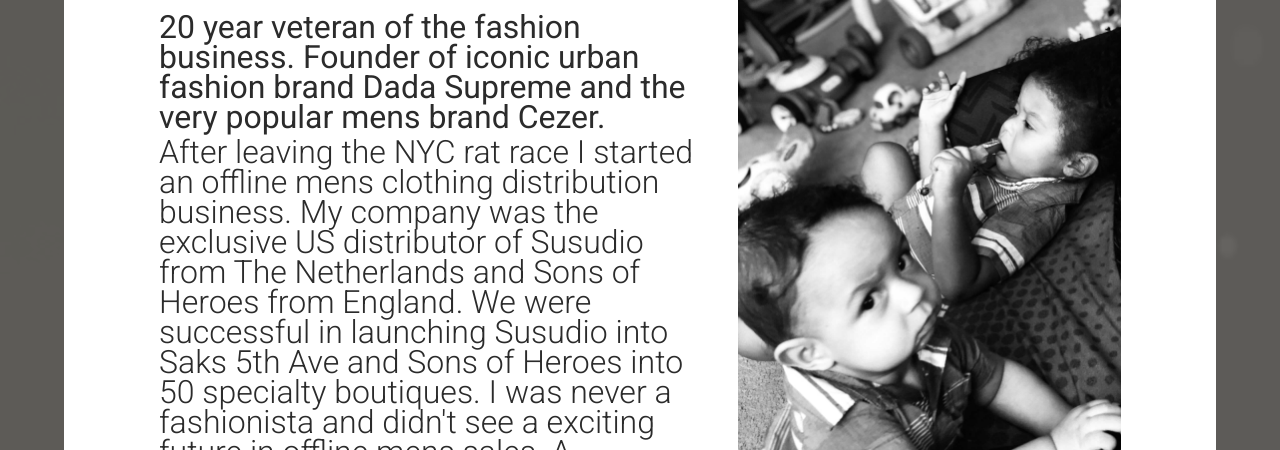
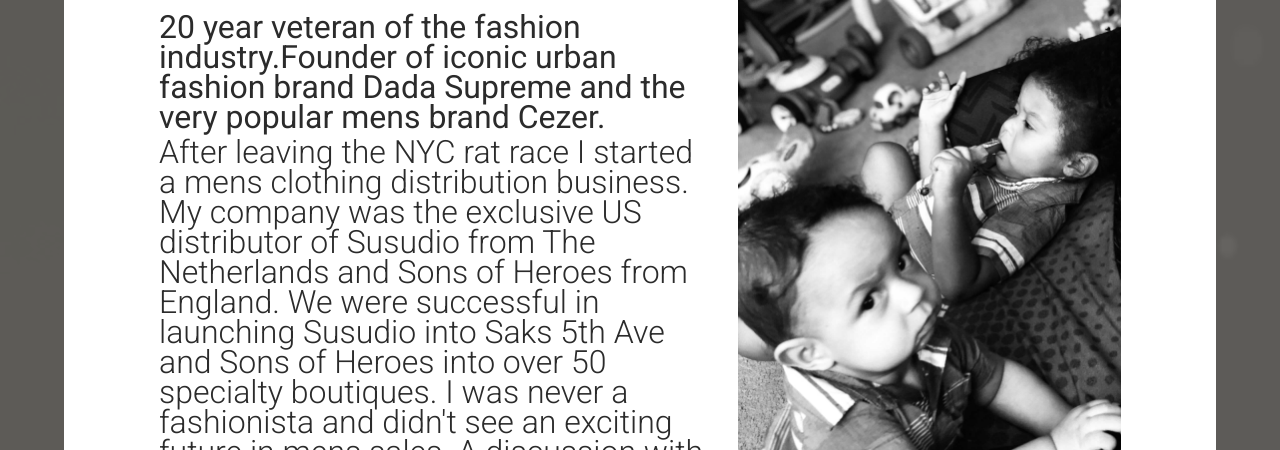
Before and after one commit to dwaynelewis/dwaynerlewis.com, a plain HTML site: page index.html in a window 1280 px wide. Both pictures are taken after a click on the item "About". Shown: the part 264-714 px from the top of the page. Drawn offline with nearby package versions, Linux system fonts and the light colour scheme.

Commit message:
new about

```diff
--- a/index.html
+++ b/index.html
@@ -176,16 +176,17 @@
                                 <div class="col-lg-7 col-md-12 col-sm-12">
                                     <h2>Hello I'm <span>Dwayne Lewis</span>
                                     </h2>
-                                    <p>
-                                        20 year veteran of the fashion business. Founder of iconic urban fashion brand Dada Supreme and the very popular mens brand Cezer.
+                                    <p> 20 year veteran of the fashion industry.Founder of iconic urban fashion brand Dada Supreme and the very popular mens brand Cezer.
                                     </p>
                                     <p>
-                                        After leaving the NYC rat race I started an offline mens clothing distribution business. My company was the exclusive US distributor of Susudio from The Netherlands and Sons of Heroes from England. We were successful in launching Susudio into Saks 5th
-                                        Ave and Sons of Heroes into 50 specialty boutiques. I was never a fashionista and didn't see a exciting future in offline mens sales. A discussion with my cousin a senior programmer at WebMd inspired me to learn
-                                        to code!
+
+                                        After leaving the NYC rat race I started a mens clothing distribution business. My company was the exclusive US distributor of Susudio from The Netherlands and Sons of Heroes from England. We were successful in launching Susudio into Saks 5th Ave and
+                                        Sons of Heroes into over 50 specialty boutiques. I was never a fashionista and didn't see an exciting future in mens sales. A discussion with a family member, who is a senior programmer at WebMd, inspired me to
+                                        learn to code!
                                     </p>
-                                    <p>
-                                        Today I'm the proud founder of Kali Inc a company 100% online. I utilize my years of fashion and business experience implementing my new programming and data analytics knowledge to create premium products and services. .
+                                    <p> Today I'm the proud founder of Kali Inc. an online based company. With my years of fashion and business experience, I am able to implement my new programming and data analytics knowledge to create premium products and
+                                        services.
+
                                     </p>
                                     <a class="btn btn-molo-border wow fadeInUp" data-wow-delay=".2s"> More About </a>
                                     <a class="btn btn-molo wow fadeInUp" data-wow-delay=".2s"> Location </a>
```
